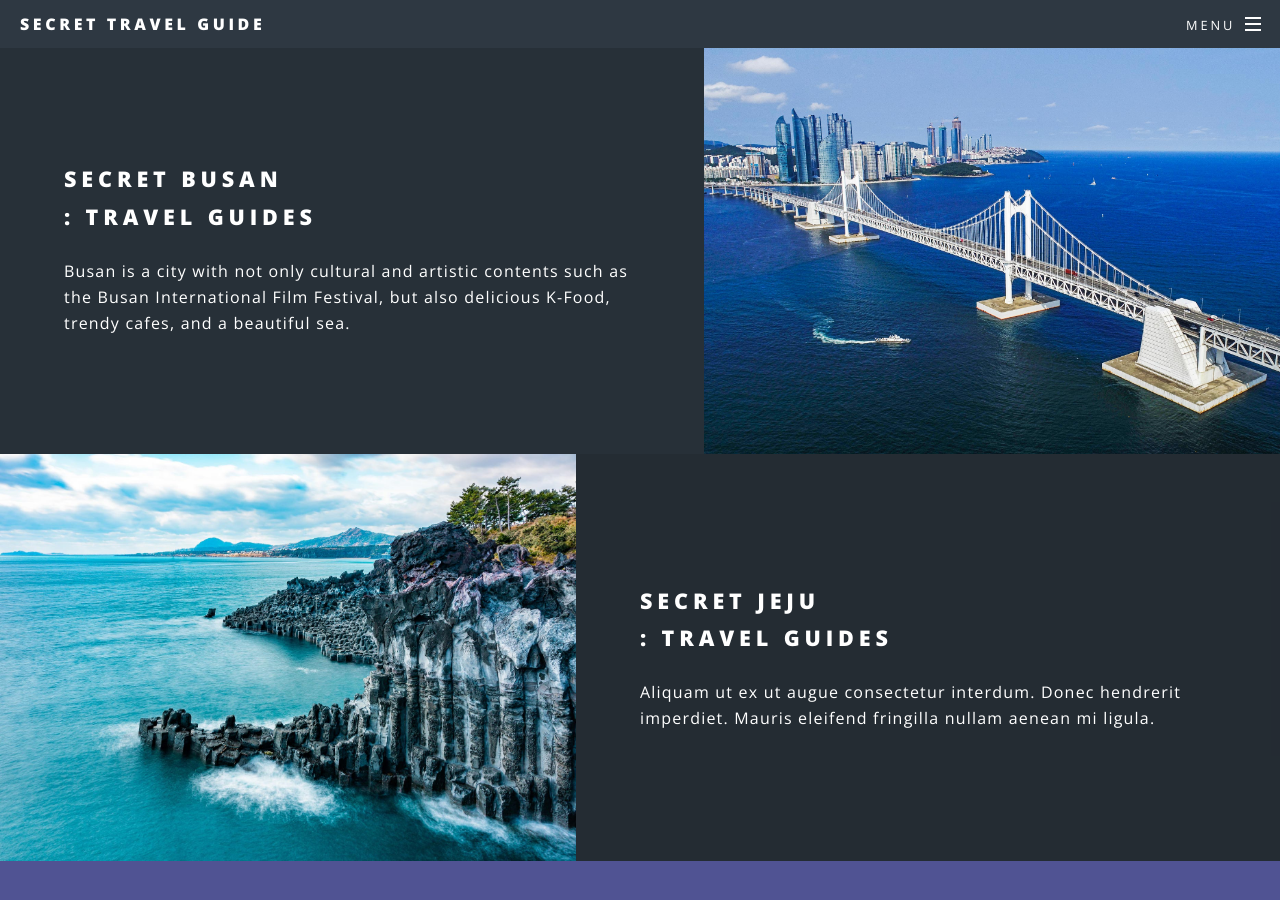
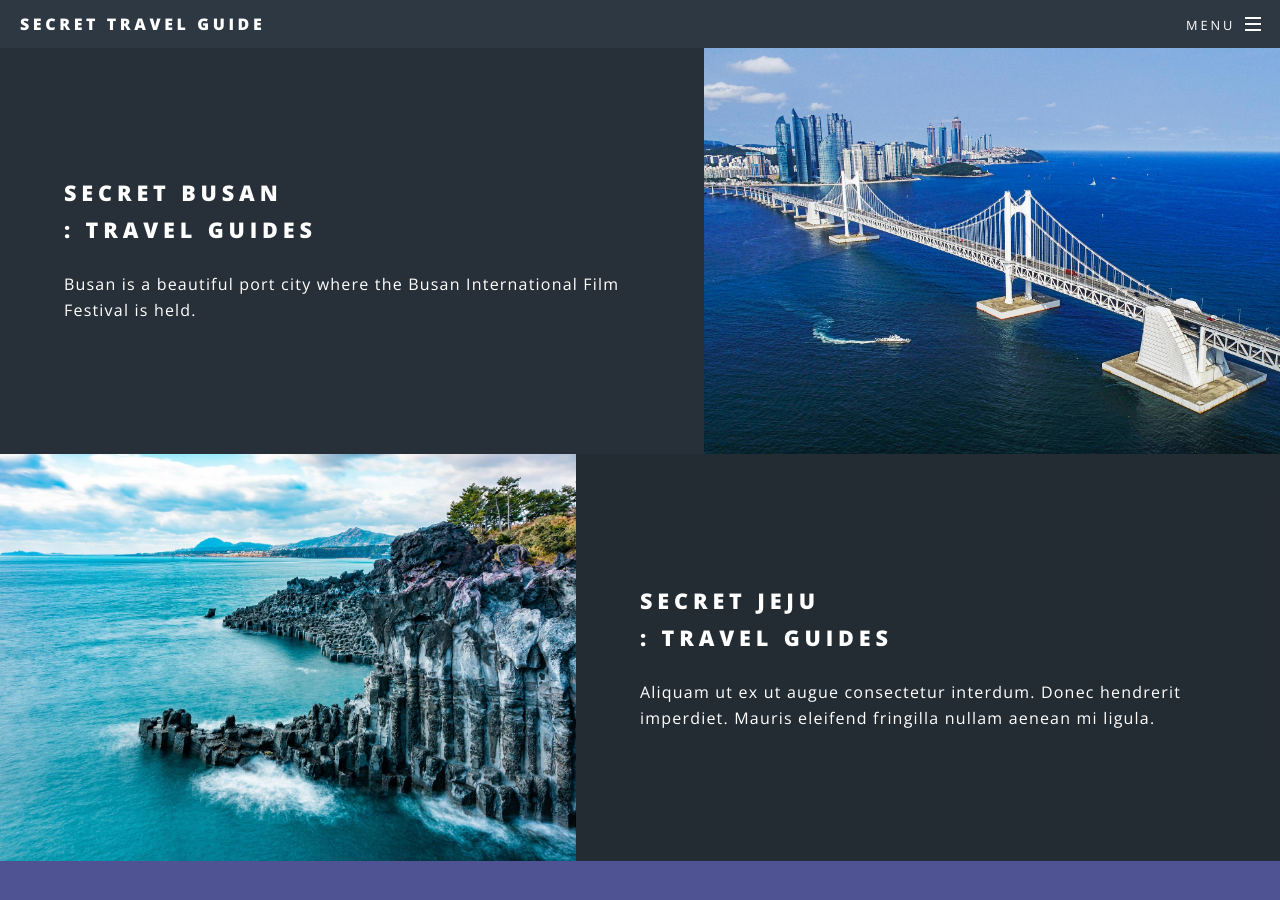
Before and after one commit to inansung/secret.github.io, a Jekyll site: the page built from index.html, in a window 1280 px wide and 900 px high, scrolled down 1785 px. Built offline with Jekyll 4.4.1, drawn with Linux system fonts in a browser that asks for light colours.

Commit message:
Update index.html

```diff
--- a/index.html
+++ b/index.html
@@ -45,7 +45,7 @@ layout: landing
 							<div class="image"><img src="images/pic02.jpg" alt="" /></div><div class="content">
 								<h2>Secret BUSAN<br />
 								: Travel Guides</h2>
-								<p>Busan is a city with not only cultural and artistic contents such as the Busan International Film Festival, but also delicious K-Food, trendy cafes, and a beautiful sea.</p>
+								<p>Busan is a beautiful port city where the Busan International Film Festival is held.</p>
 							</div>
 						</section>
 						<section class="spotlight">
```
